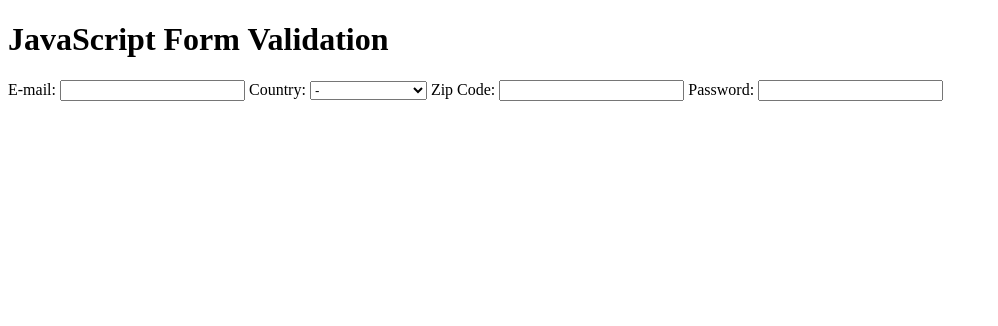
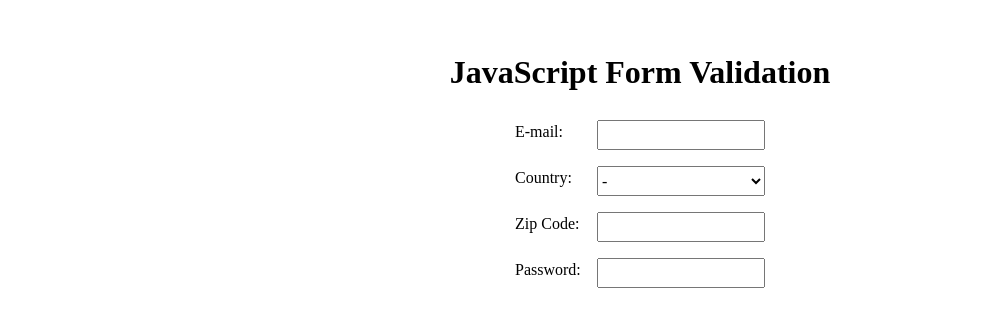
Before and after one commit to harithkhan/jsform-validation, a website built with webpack: page src/template.html in a window 1280 px wide. Shown: the whole page, without its empty margins (0-998 px from the left). Built offline with nearby package versions, Linux system fonts and the light colour scheme.

Commit message:
style: add basic styling to form

```diff
--- a/src/style.css
+++ b/src/style.css
@@ -0,0 +1,72 @@
+/* CSS Reset */
+*, *::before, *::after {
+  box-sizing: border-box;
+}
+
+* {
+  margin: 0;
+}
+
+body {
+  line-height: 1.5;
+  -webkit-font-smoothing: antialiased;
+}
+
+img, picture, video, canvas, svg {
+  display: block;
+  max-width: 100%;
+}
+
+input, button, textarea, select {
+  font: inherit;
+}
+
+p, h1, h2, h3, h4, h5, h6 {
+  overflow-wrap: break-word;
+}
+
+p {
+  text-wrap: pretty;
+}
+h1, h2, h3, h4, h5, h6 {
+  text-wrap: balance;
+}
+
+#root, #__next {
+  isolation: isolate;
+}
+/* Reset Over */
+
+/* Form Styling */
+body {
+    display: flex;
+    flex-direction: column;
+    align-items: center;
+}
+
+.header {
+    margin-top: 3rem;
+}
+
+#form {
+    margin-top: 1.5rem;
+    display: flex;
+    flex-direction: column;
+    gap: 1rem;
+    width: 250px;
+}
+
+.label {
+    display: flex;
+    justify-content: space-between;
+}
+
+.input {
+    margin-left: auto;
+    width: 168px;
+}
+
+#country {
+    width: 168px;
+    height: 30px;
+}
--- a/src/template.html
+++ b/src/template.html
@@ -11,12 +11,12 @@
         <form novalidate id="form">
             <label for="email" class="email label">
                 E-mail:
-                <input type="email" id="email" name="email" />
+                <input type="email" id="email" name="email" class="input" />
                 <span class="error" aria-live="polite"></span>
             </label>
             <label for="country" class="country label">
                 Country:
-                <select name="country" id="country">
+                <select name="country" id="country" class="input">
                     <option value="-" class="country-option" selected disabled>
                         -
                     </option>
@@ -31,11 +31,12 @@
             </label>
             <label for="zip-code" class="zip-code label">
                 Zip Code:
-                <input type="text" id="zip-code" name="zip-code" />
+                <input type="text" id="zip-code" name="zip-code" class="input" />
             </label>
             <label for="password" class="password label">
                 Password:
-                <input type="password" id="password" name="password" />
+                <input type="password" id="password" name="password" class="input" />
+                <span class="error" aria-live="polite"></span>
             </label>
         </form>
     </body>
```
